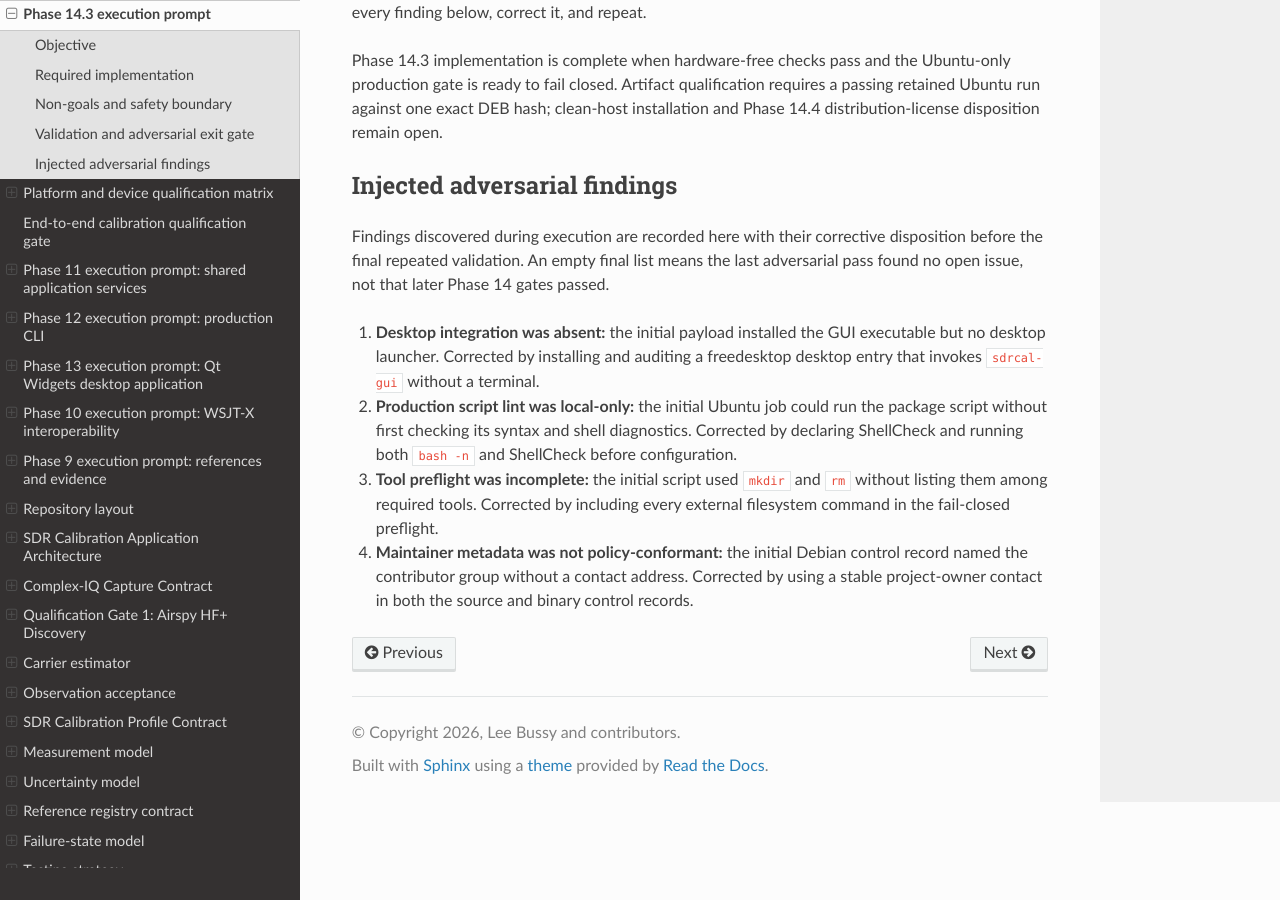
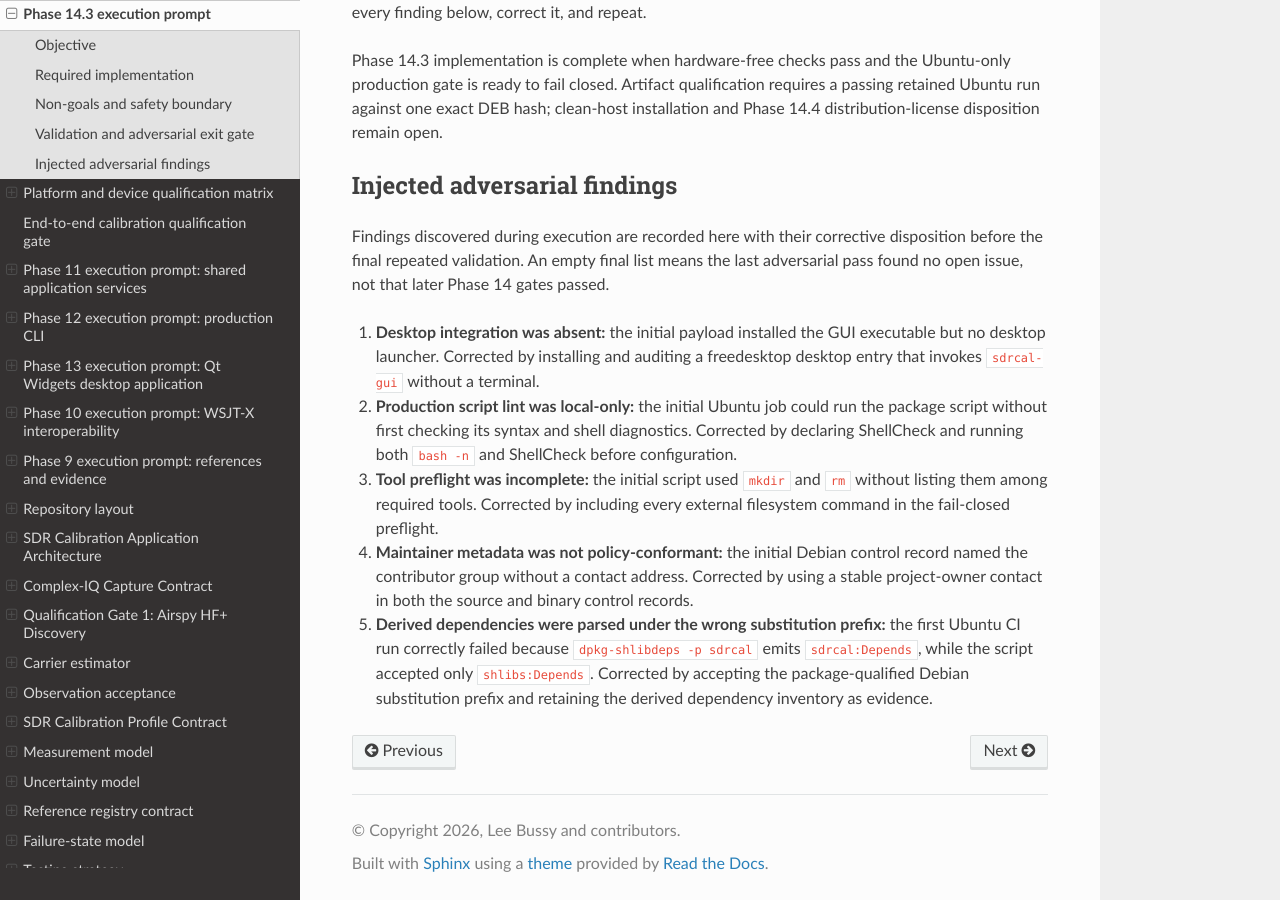
Before and after one commit to lbussy/SDR-Calibration, a Sphinx documentation site: the page built from docs/development/phase-14-3-execution-prompt.md, in a window 1280 px wide and 900 px high, scrolled down 1250 px. Built offline with Sphinx 7.4.7 and the Read the Docs theme 3.1.0, drawn with Linux system fonts in a browser that asks for light colours.

Commit message:
Fix Ubuntu dependency evidence parsing

```diff
--- a/docs/development/phase-14-3-execution-prompt.md
+++ b/docs/development/phase-14-3-execution-prompt.md
@@ -76,3 +76,8 @@ last adversarial pass found no open issue, not that later Phase 14 gates passed.
    record named the contributor group without a contact address. Corrected by
    using a stable project-owner contact in both the source and binary control
    records.
+5. **Derived dependencies were parsed under the wrong substitution prefix:**
+   the first Ubuntu CI run correctly failed because `dpkg-shlibdeps -p sdrcal`
+   emits `sdrcal:Depends`, while the script accepted only `shlibs:Depends`.
+   Corrected by accepting the package-qualified Debian substitution prefix and
+   retaining the derived dependency inventory as evidence.
```
Also changed, not shown: 1 other file.
